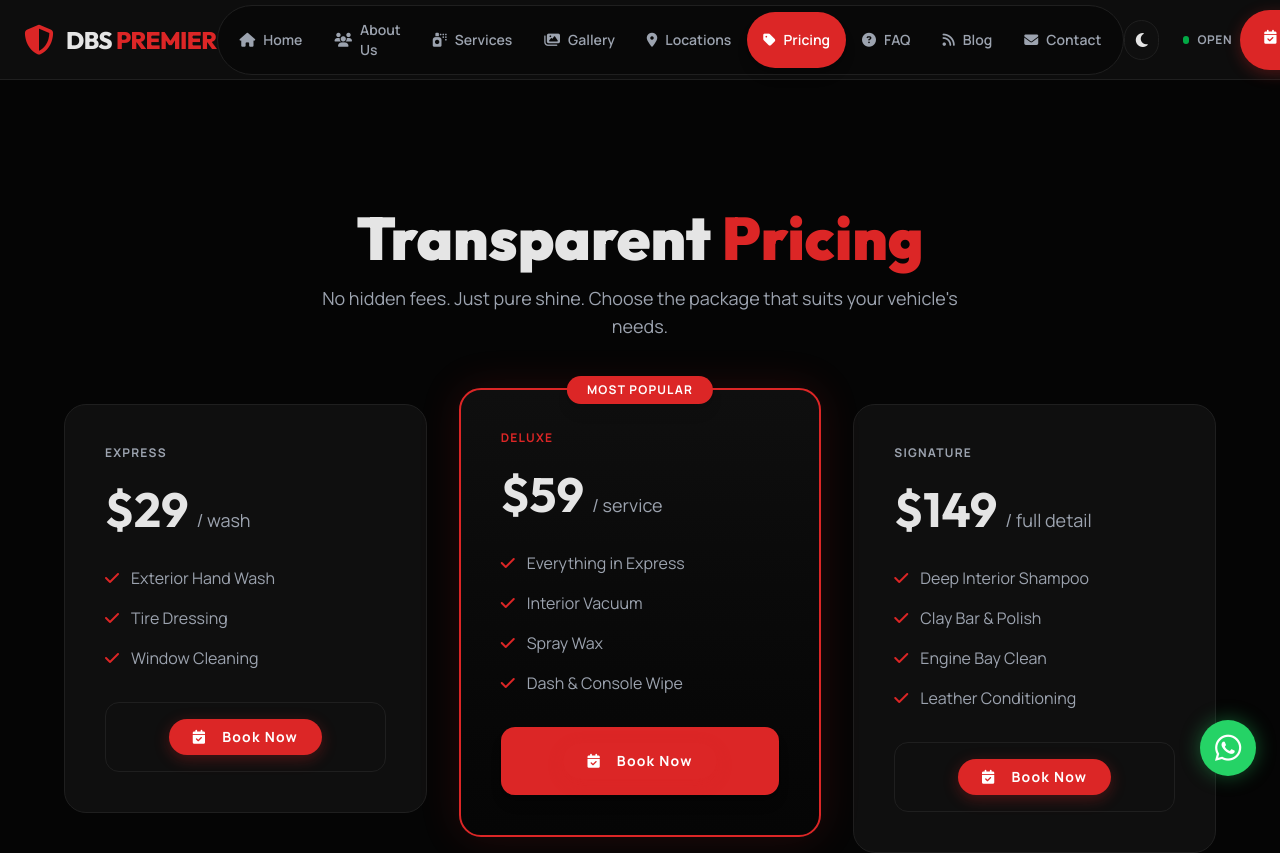
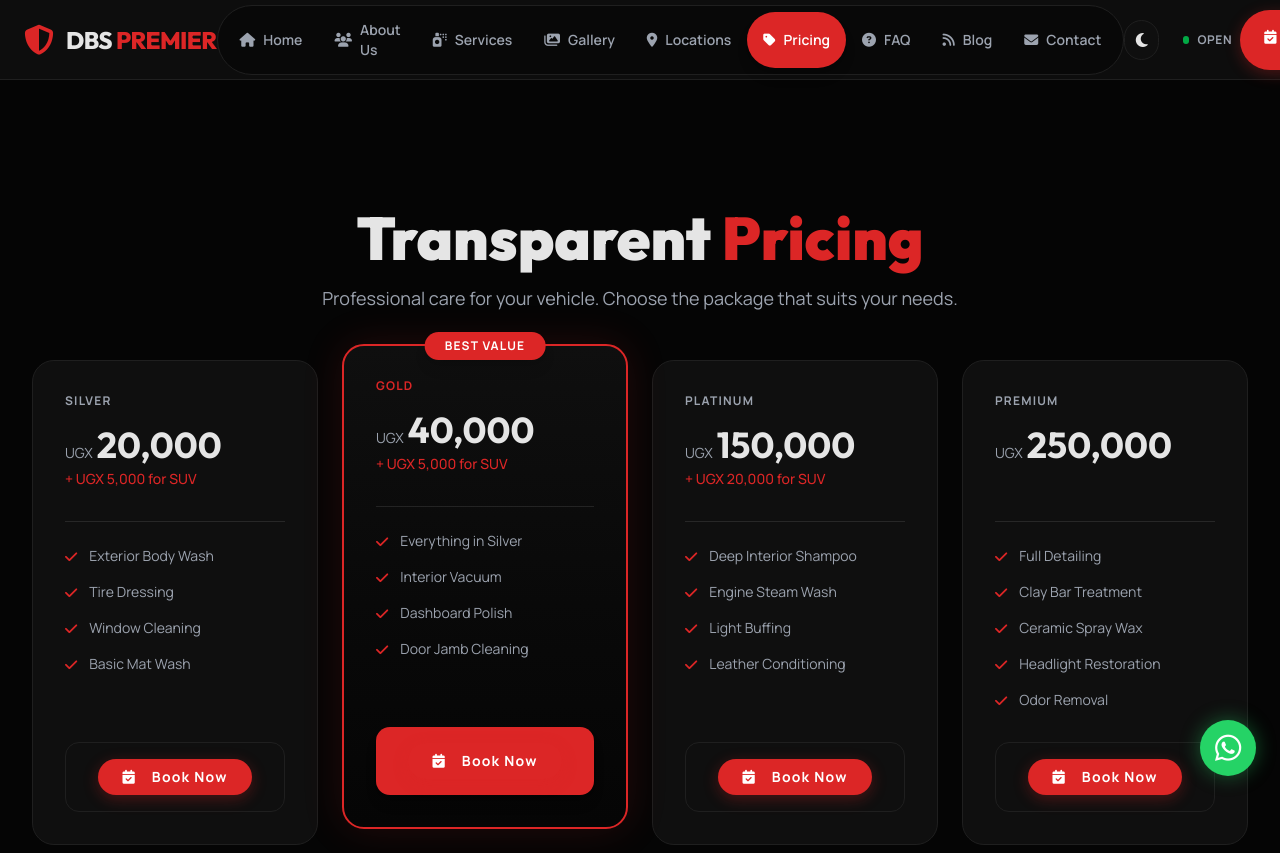
Before and after one commit to kimdigitary/WashingBayWebsite, a Next.js app: page /pricing in a window 1280 px wide. Shown: the top 853 px of the page. Built offline with nearby package versions, Linux system fonts and the light colour scheme.

Commit message:
Revise pricing plans and update layout
Updated pricing plans with new names, prices, and features. Adjusted layout for pricing cards to support more columns on larger screens.

```diff
--- a/app/pricing/page.tsx
+++ b/app/pricing/page.tsx
@@ -39,28 +39,36 @@ const Reveal = ({ children, delay = 0, className = "" }: { children: React.React
 // --- PRICING DATA CONFIGURATION ---
 const pricingPlans = [
   {
-    name: "Express",
-    price: "$29",
-    unit: "/ wash",
-    features: ["Exterior Hand Wash", "Tire Dressing", "Window Cleaning"],
+    name: "Silver",
+    price: "20,000",
+    suvSurcharge: "5,000", // +5k for SUV
+    features: ["Exterior Body Wash", "Tire Dressing", "Window Cleaning", "Basic Mat Wash"],
     isPopular: false,
     delay: 0
   },
   {
-    name: "Deluxe",
-    price: "$59",
-    unit: "/ service",
-    features: ["Everything in Express", "Interior Vacuum", "Spray Wax", "Dash & Console Wipe"],
+    name: "Gold",
+    price: "40,000",
+    suvSurcharge: "5,000", // +5k for SUV
+    features: ["Everything in Silver", "Interior Vacuum", "Dashboard Polish", "Door Jamb Cleaning"],
     isPopular: true, // Triggers special styling
     delay: 100
   },
   {
-    name: "Signature",
-    price: "$149",
-    unit: "/ full detail",
-    features: ["Deep Interior Shampoo", "Clay Bar & Polish", "Engine Bay Clean", "Leather Conditioning"],
+    name: "Platinum",
+    price: "150,000",
+    suvSurcharge: "20,000", // +20k for SUV
+    features: ["Deep Interior Shampoo", "Engine Steam Wash", "Light Buffing", "Leather Conditioning"],
     isPopular: false,
     delay: 200
+  },
+  {
+    name: "Premium",
+    price: "250,000",
+    suvSurcharge: null, // No surcharge mentioned
+    features: ["Full Detailing", "Clay Bar Treatment", "Ceramic Spray Wax", "Headlight Restoration", "Odor Removal"],
+    isPopular: false,
+    delay: 300
   }
 ];
 
@@ -69,27 +77,28 @@ export default function PricingPage() {
     <div className="bg-white dark:bg-theme-black transition-colors duration-300 min-h-screen">
 
       {/* 1. HERO SECTION */}
-      <div className="pt-32 pb-16 px-6 md:px-8 max-w-7xl mx-auto w-full text-center">
+      <div className="pt-32 pb-12 px-6 md:px-8 max-w-7xl mx-auto w-full text-center">
         <Reveal>
           <h1 className="text-4xl md:text-6xl font-display font-black text-gray-900 dark:text-theme-text mb-4">
             Transparent <span className="text-theme-red">Pricing</span>
           </h1>
           <p className="text-gray-600 dark:text-theme-muted text-lg max-w-2xl mx-auto">
-            No hidden fees. Just pure shine. Choose the package that suits your vehicle's needs.
+            Professional care for your vehicle. Choose the package that suits your needs.
           </p>
         </Reveal>
       </div>
 
       {/* 2. PRICING CARDS */}
-      <div className="pb-24 px-6 md:px-8">
-        <div className="grid grid-cols-1 md:grid-cols-3 gap-8 max-w-6xl mx-auto items-start">
+      <div className="pb-16 px-6 md:px-8">
+        {/* Changed grid to support 4 columns on large screens (xl:grid-cols-4) and 2 on medium (md:grid-cols-2) */}
+        <div className="grid grid-cols-1 md:grid-cols-2 xl:grid-cols-4 gap-6 max-w-7xl mx-auto items-start">
 
           {pricingPlans.map((plan, index) => (
-            <Reveal key={index} delay={plan.delay} className={`flex flex-col relative ${plan.isPopular ? 'z-10' : 'z-0'}`}>
+            <Reveal key={index} delay={plan.delay} className={`flex flex-col relative h-full ${plan.isPopular ? 'z-10' : 'z-0'}`}>
 
               <div
                 className={`
-                  rounded-3xl p-10 flex flex-col transition-all duration-300
+                  rounded-3xl p-8 flex flex-col h-full transition-all duration-300
                   ${plan.isPopular
                     ? 'bg-gray-50 dark:bg-gradient-to-b dark:from-theme-surface dark:to-theme-black border-2 border-theme-red shadow-[0_0_40px_rgba(220,38,38,0.15)] transform md:-translate-y-4'
                     : 'bg-white dark:bg-theme-surface border border-gray-200 dark:border-theme-accent hover:border-theme-red/50 dark:hover:border-theme-red/50'
@@ -98,36 +107,48 @@ export default function PricingPage() {
               >
                 {/* Popular Badge */}
                 {plan.isPopular && (
-                  <div className="absolute top-0 left-1/2 -translate-x-1/2 -translate-y-1/2 bg-theme-red text-white px-5 py-1.5 rounded-full text-xs font-bold uppercase tracking-widest shadow-lg">
-                    Most Popular
+                  <div className="absolute top-0 left-1/2 -translate-x-1/2 -translate-y-1/2 bg-theme-red text-white px-5 py-1.5 rounded-full text-xs font-bold uppercase tracking-widest shadow-lg whitespace-nowrap">
+                    Best Value
                   </div>
                 )}
 
                 {/* Header */}
-                <h3 className={`font-bold uppercase tracking-widest text-xs mb-6 ${plan.isPopular ? 'text-theme-red' : 'text-gray-500 dark:text-theme-muted'}`}>
+                <h3 className={`font-bold uppercase tracking-widest text-xs mb-4 ${plan.isPopular ? 'text-theme-red' : 'text-gray-500 dark:text-theme-muted'}`}>
                   {plan.name}
                 </h3>
 
                 {/* Price */}
-                <div className="flex items-baseline mb-8">
-                  <span className="text-5xl font-display font-bold text-gray-900 dark:text-theme-text">{plan.price}</span>
-                  <span className="text-gray-500 dark:text-theme-muted ml-2 text-lg">{plan.unit}</span>
+                <div className="mb-2">
+                  <div className="flex items-baseline">
+                    <span className="text-sm text-gray-500 dark:text-theme-muted mr-1">UGX</span>
+                    <span className="text-4xl font-display font-bold text-gray-900 dark:text-theme-text">{plan.price}</span>
+                  </div>
+                  {/* SUV Price Subtitle */}
+                  {plan.suvSurcharge ? (
+                     <div className="text-sm font-medium text-theme-red mt-1">
+                       + UGX {plan.suvSurcharge} for SUV
+                     </div>
+                  ) : (
+                    <div className="text-sm font-medium text-gray-400 dark:text-theme-muted mt-1 opacity-0 select-none">
+                      Fixed Price
+                    </div>
+                  )}
                 </div>
 
+                <div className="w-full h-px bg-gray-100 dark:bg-white/10 my-6"></div>
+
                 {/* Features */}
-                <ul className="space-y-4 mb-8 text-gray-600 dark:text-theme-muted flex-1">
+                <ul className="space-y-4 mb-8 text-sm text-gray-600 dark:text-theme-muted flex-1">
                   {plan.features.map((feature, i) => (
-                    <li key={i} className="flex items-center">
-                      <i className="fas fa-check text-theme-red mr-3"></i> {feature}
+                    <li key={i} className="flex items-start">
+                      <i className="fas fa-check text-theme-red mr-3 mt-1"></i>
+                      <span>{feature}</span>
                     </li>
                   ))}
                 </ul>
 
                 {/* Action Button */}
-                <div className="w-full">
-                    {/* We wrap the BookingModal to style the trigger button exactly like the design.
-                       If plan is popular => Red Background. If not => Bordered.
-                    */}
+                <div className="w-full mt-auto">
                     <div className={`
                         w-full rounded-xl font-bold uppercase tracking-widest text-xs transition-colors cursor-pointer text-center py-4
                         ${plan.isPopular
@@ -144,6 +165,20 @@ export default function PricingPage() {
           ))}
 
         </div>
+
+        {/* 3. DISCLAIMER SECTION */}
+        <Reveal delay={400}>
+          <div className="max-w-7xl mx-auto mt-12 p-6 rounded-2xl bg-gray-50 dark:bg-theme-surface border border-gray-200 dark:border-theme-accent flex items-start gap-4">
+            <i className="fas fa-info-circle text-theme-red text-xl mt-1"></i>
+            <div>
+              <h4 className="font-bold text-gray-900 dark:text-theme-text mb-1">Vehicle Sizing Policy</h4>
+              <p className="text-sm text-gray-600 dark:text-theme-muted">
+                Please note: Any vehicle with a height exceeding <span className="font-bold text-gray-900 dark:text-white">160cm</span> is classified as an <span className="font-bold text-gray-900 dark:text-white">SUV</span> and will be charged the SUV rate indicated above.
+              </p>
+            </div>
+          </div>
+        </Reveal>
+
       </div>
 
     </div>
```
